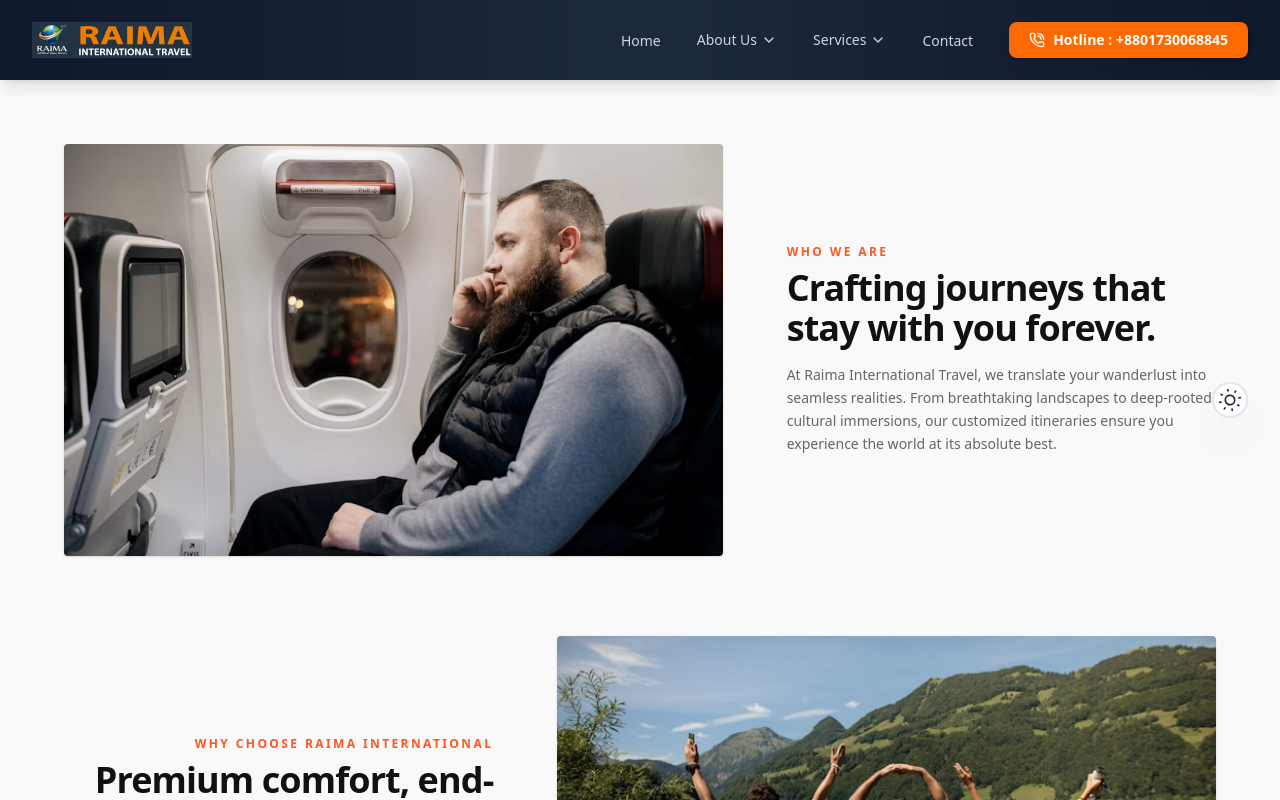
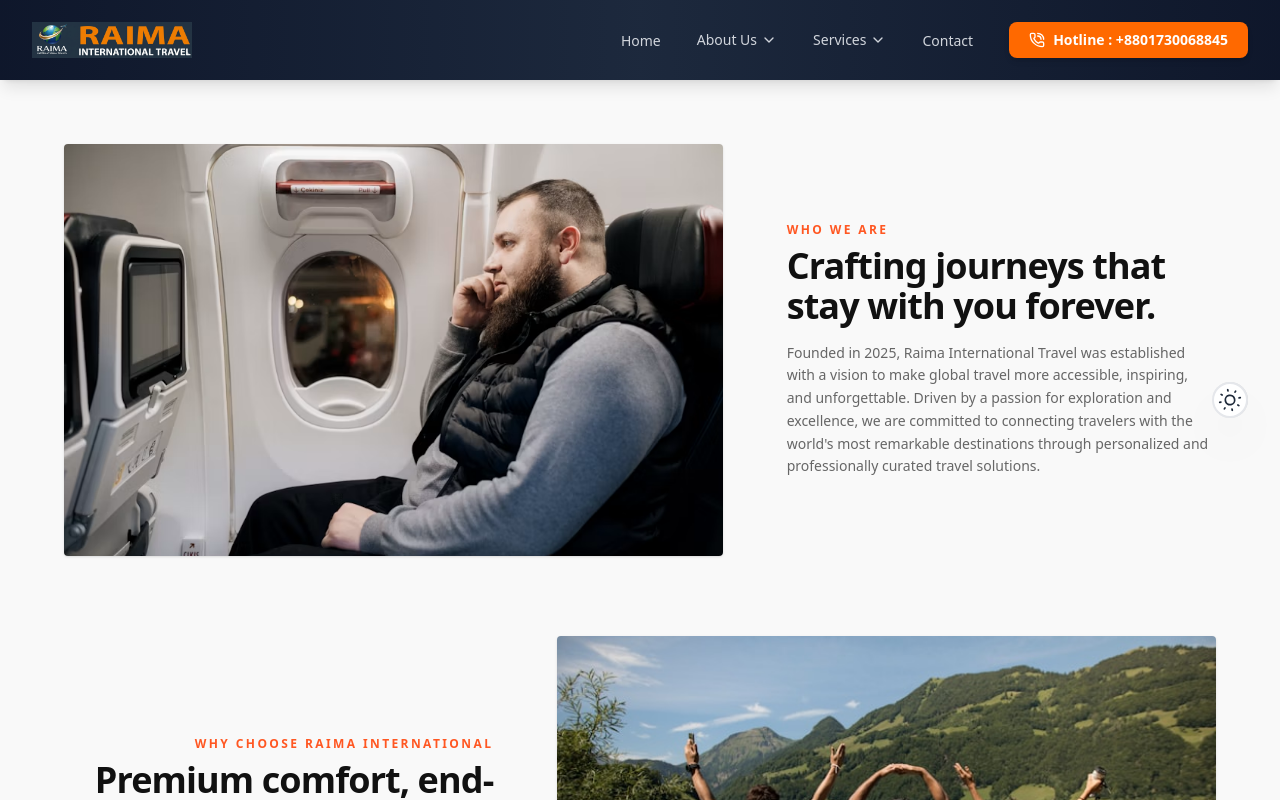
Before and after one commit to Kamiaaa/raima, a Next.js app: page /about in a window 1280 px wide. Shown: the top 800 px of the page. Built offline with nearby package versions, Linux system fonts and the light colour scheme; a web font is replaced by a local one.

Commit message:
About page updated again

```diff
--- a/app/about/page.tsx
+++ b/app/about/page.tsx
@@ -27,7 +27,7 @@ export default function WhoWeAre() {
               Crafting journeys that stay with you forever.
             </h2>
             <p className="text-[#666666] text-sm leading-relaxed max-w-md">
-              At Raima International Travel, we translate your wanderlust into seamless realities. From breathtaking landscapes to deep-rooted cultural immersions, our customized itineraries ensure you experience the world at its absolute best.
+              Founded in 2025, Raima International Travel was established with a vision to make global travel more accessible, inspiring, and unforgettable. Driven by a passion for exploration and excellence, we are committed to connecting travelers with the world's most remarkable destinations through personalized and professionally curated travel solutions.
             </p>
           </div>
         </div>
```
